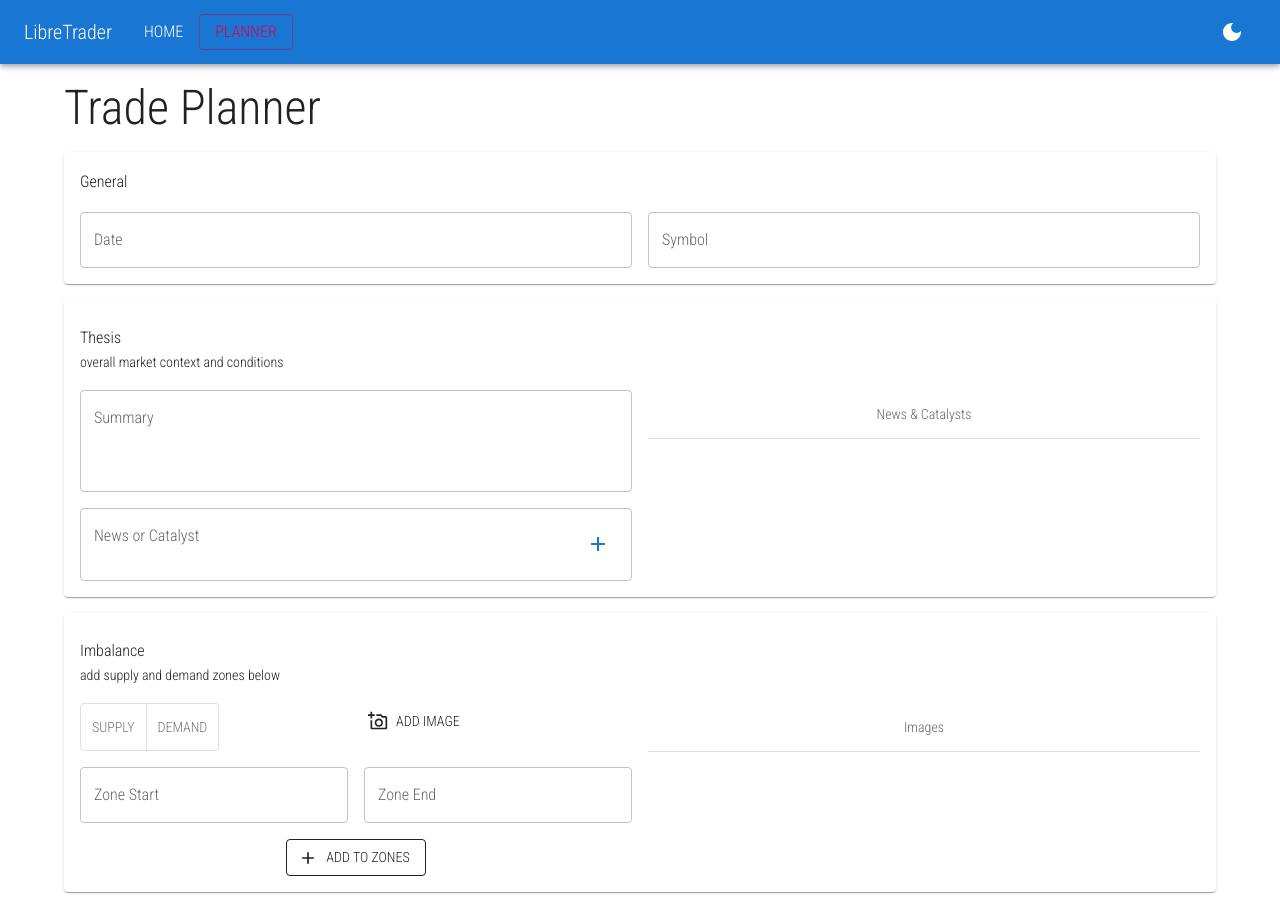
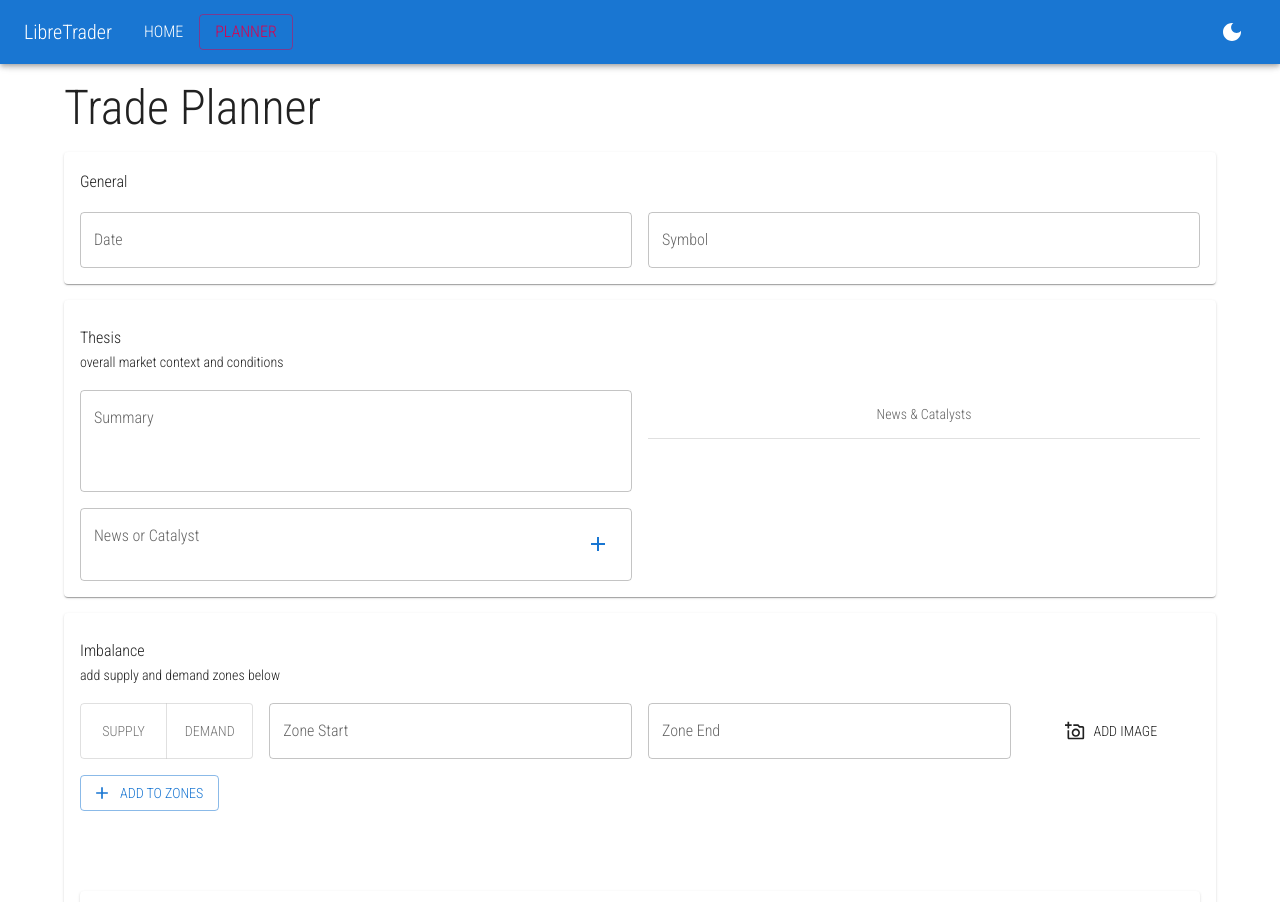
Before and after one commit to oze4/LibreTrader, a React app in the folder frontend/: page /planner in a window 1280 px wide. Shown: the top 902 px of the page. Built offline with nearby package versions, Linux system fonts and the light colour scheme.

Commit message:
feat(frontend): add ability to upload images with zone creation

```diff
--- a/frontend/src/components/TradePlanForm/index.js
+++ b/frontend/src/components/TradePlanForm/index.js
@@ -15,15 +15,26 @@ import {
   Typography,
   ToggleButton,
   ToggleButtonGroup,
+  ImageList,
+  ImageListItem,
+  Box,
+  Avatar,
+  Link,
+  Badge,
+  Stack,
+  ImageListItemBar,
 } from "@mui/material";
 import {
   Add as AddIcon,
   Delete as DeleteIcon,
   AddAPhotoOutlined as AddAPhotoOutlinedIcon,
+  Close,
+  Info,
 } from "@mui/icons-material";
 import styled from "@emotion/styled";
 
 import { FileUploadButton } from "@/components";
+import SimpleTable from "../SimpleTable";
 
 const Section = styled(Paper, (props) => ({ ...props }))`
   padding: 1rem;
@@ -67,6 +78,23 @@ export default function TradePlan({ onSubmit }) {
       setNewsCatalyst("");
       setState(c);
     }
+  };
+
+  const handleZoneImageUpload = (event) => {
+    const file = event.target.files[0];
+    const uploadedImage = {
+      name: file.name,
+      blob: URL.createObjectURL(file),
+    };
+    const c = [...zoneScreenshots];
+    c.push(uploadedImage);
+    setZoneScreenshots(c);
+  };
+
+  const handleRemoveZoneScreenshot = (index) => {
+    const c = [...zoneScreenshots];
+    c.splice(index, 1);
+    setZoneScreenshots(c);
   };
 
   const handleAddZone = () => {
@@ -200,9 +228,9 @@ export default function TradePlan({ onSubmit }) {
             <Typography variant="subtitle2">add supply and demand zones below</Typography>
           </Grid>
           {/* add supply or demand zone */}
-          <Grid item xs={12} md={6} container spacing={2}>
-            <Grid item xs={6}>
+          <Grid item xs={12} md={2} container>
             <ToggleButtonGroup
+              fullWidth
               color={zoneType === "supply" ? "error" : "success"}
               value={zoneType}
               exclusive
@@ -212,22 +240,7 @@ export default function TradePlan({ onSubmit }) {
               <ToggleButton value="demand">Demand</ToggleButton>
             </ToggleButtonGroup>
           </Grid>
-            <Grid item xs={6}>
-              <FileUploadButton
-                title="add image"
-                ButtonProps={{
-                  variant: "text",
-                  color: "inherit",
-                  startIcon: <AddAPhotoOutlinedIcon />,
-                }}
-                InputProps={{
-                  accept: "image/png, image/jpeg",
-                  type: "file",
-                }}
-                onChange={(e) => console.log(e)}
-              />
-            </Grid>
-            <Grid item xs={6}>
+          <Grid item xs={12} md={4}>
             <TextField
               fullWidth
               value={zoneStart}
@@ -236,7 +249,7 @@ export default function TradePlan({ onSubmit }) {
               placeholder="zone start price"
             />
           </Grid>
-            <Grid item xs={6}>
+          <Grid item xs={12} md={4}>
             <TextField
               fullWidth
               value={zoneEnd}
@@ -245,24 +258,69 @@ export default function TradePlan({ onSubmit }) {
               placeholder="zone end price"
             />
           </Grid>
-            <Grid item xs={12} container justifyContent="center">
-              <Grid item>
-                <Button color="inherit" variant="outlined" fullWidth startIcon={<AddIcon />}>
+          <Grid item xs={12} md={2} container>
+            <FileUploadButton
+              onChange={(e) => handleZoneImageUpload(e)}
+              title="add image"
+              ButtonProps={{
+                fullWidth: true,
+                variant: "text",
+                color: "inherit",
+                startIcon: <AddAPhotoOutlinedIcon />,
+              }}
+              InputProps={{
+                accept: "image/*",
+                type: "file",
+              }}
+            />
+          </Grid>
+          <Grid item xs={12}>
+            <Button variant="outlined" startIcon={<AddIcon />}>
               ADD TO ZONES
             </Button>
           </Grid>
+          {/* display uploaded zone images */}
+          <Grid item xs={12}>
+            <ImageList
+              cols={12}
+              sx={{ overflow: "scroll", maxHeight: "100px", textAlign: "center" }}
+            >
+              {zoneScreenshots.map((file, index) => {
+                return (
+                  <Fragment key={index}>
+                    <ImageListItem key={`${index}-${file.name}`}>
+                      <Link rel="noopener" target="_blank" href={file.blob}>
+                        <img height="100px" src={file.blob} />
+                      </Link>
+                      <ImageListItemBar
+                        actionIcon={
+                          <IconButton
+                            sx={{ color: "rgba(255, 255, 255, 0.54)" }}
+                            onClick={() => handleRemoveZoneScreenshot(index)}
+                          >
+                            <Close />
+                          </IconButton>
+                        }
+                      />
+                    </ImageListItem>
+                  </Fragment>
+                );
+              })}
+            </ImageList>
           </Grid>
         </Grid>
-          <Grid item xs={12} md={6} container spacing={2}>
-            <Grid item xs={12}>
-              <List subheader={<ListSubheader sx={{ textAlign: "center" }}>Images</ListSubheader>}>
-                <Divider />
-              </List>
-            </Grid>
-          </Grid>
+        <Grid item xs={12} marginTop="2em">
+          <SimpleTable
+            data={[{ name: "joe", age: 1 }]}
+            columns={[
+              { key: "name", display: "Name" },
+              { key: "age", display: "Age" },
+            ]}
+          />
         </Grid>
       </Section>
       {/* END SUPPLY AND DEMAND ZONES */}
+
       <Grid item xs={12} justifyContent="flex-end">
         <Button
           variant="contained"
```
Lines whose indentation alone changed are shown as unchanged.
